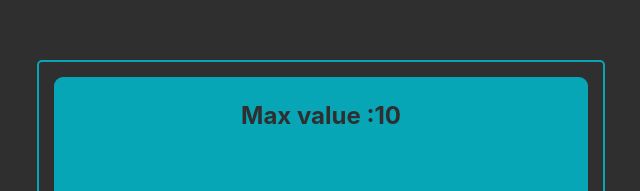
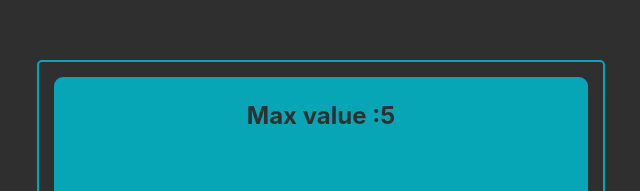
Before and after one commit to Anton-Osip/test, a React app: page / in a window 1280 px wide. Shown: the part 103-294 px from the top of the page, without its empty margins (319-959 px from the left). Built offline with nearby package versions, Linux system fonts and the light colour scheme.

Commit message:
feat: Спринт 01, экзамен change maxValue on useState on useState and add useCallback on function

```diff
--- a/src/App.tsx
+++ b/src/App.tsx
@@ -1,4 +1,4 @@
-import React, {useState} from 'react';
+import React, {useCallback, useRef, useState} from 'react';
 import './App.css';
 import styled from "styled-components";
 import {Scoreboard} from "./components/Scoreboard";
@@ -8,39 +8,39 @@ import {Progressbar} from "./components/Progressbar";
 
 function App() {
     const min: number = 0
-    const max: number = 10
+    const maxValue = useRef<number>(5)
     const [value, setValue] = useState<number>(min);
-    const [maxValue, setMaxValue] = useState<number>(max);
+
 
     const randomValue = (min: number, max: number) => {
         let rand = min + Math.random() * (max + 1 - min);
         return Math.floor(rand);
     }
 
-    const addOne = () => {
-        if (value < maxValue) {
+    const addOne = useCallback<() => void>(() => {
+        if (value < maxValue.current) {
             setValue(prevState => prevState += 1)
         }
 
-    }
+    }, [])
 
-    const resetValue = () => {
+    const resetValue = useCallback<() => void>(() => {
         setValue(min)
-        setMaxValue(randomValue(1, max))
-    }
+        maxValue.current = randomValue(1, 10)
+    }, [])
 
 
     return (
         <div className = "App">
             <StyledCounter>
                 <Scoreboard value = {value}
-                            maxValue = {maxValue}/>
-                <Progressbar fill = {(100 * value) / maxValue}/>
+                            maxValue = {maxValue.current}/>
+                <Progressbar fill = {(100 * value) / maxValue.current}/>
                 <Controllers
                     addOne = {addOne}
                     resetValue = {resetValue}
                     value = {value}
-                    maxValue = {maxValue}/>
+                    maxValue = {maxValue.current}/>
             </StyledCounter>
         </div>
     );
```
